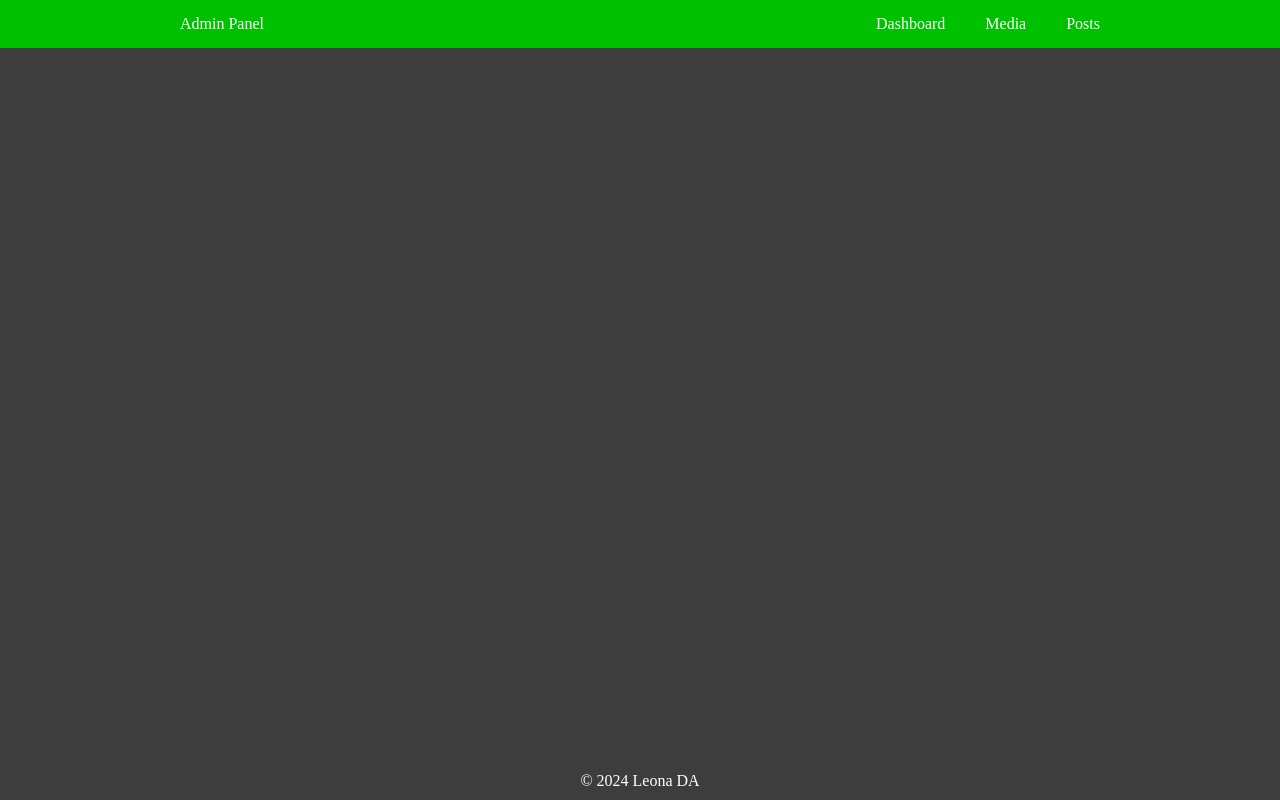
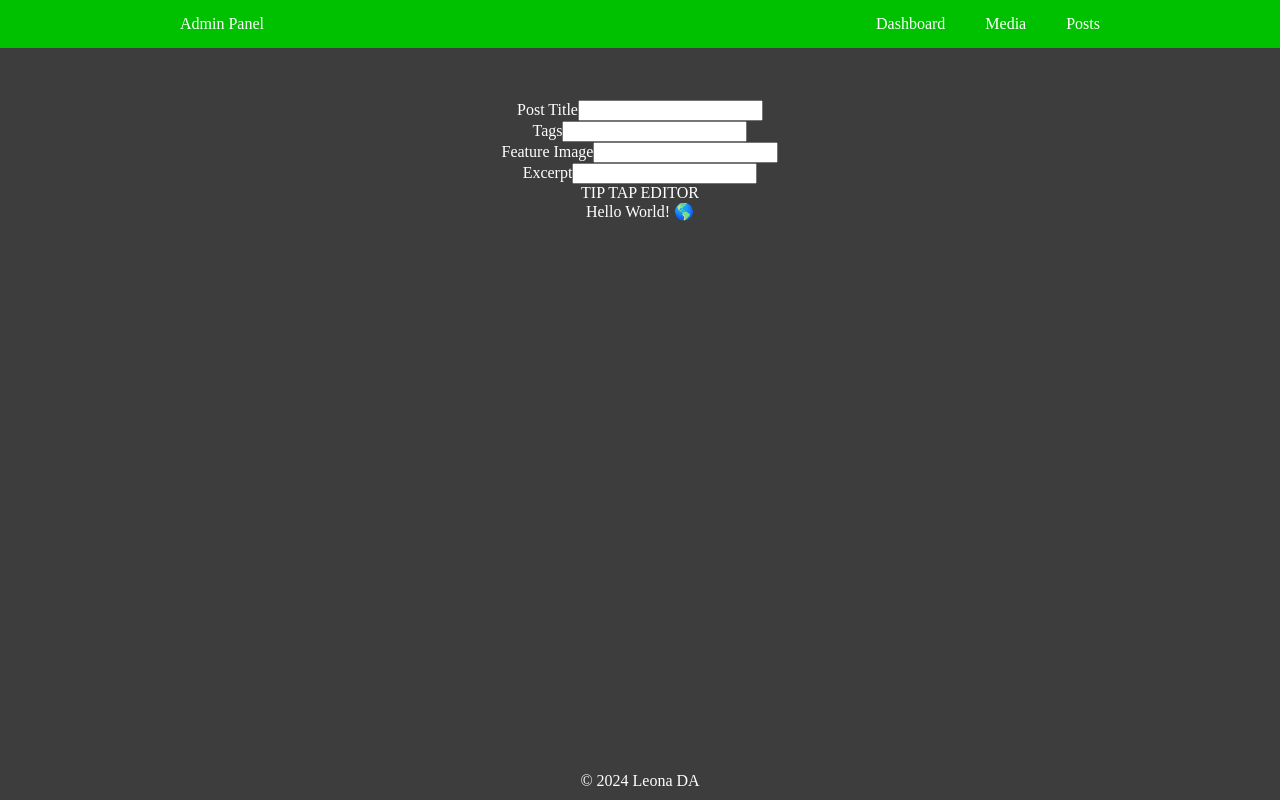
Before and after one commit to leo1025/Creative-Portfolio, a Next.js app: page /posts/newpost in a window 1280 px wide. Built offline with nearby package versions, Linux system fonts and the light colour scheme.

Commit message:
Got tiptap working

```diff
--- a/app/(admin)/layout.tsx
+++ b/app/(admin)/layout.tsx
@@ -1,6 +1,6 @@
 import AdminNavBar from '../../components/admin-navbar'
 import Legal from '../../components/legal'
-import '../../styling/globals.css'
+import '../globals.css'
 
 export const metadata = {
     title: 'Admin Panel',
@@ -12,9 +12,11 @@ export default function AdminLayout({
   }) {
     return (
       <html lang='en'>
-        <AdminNavBar />
-        {children}
-        <Legal />
+        <body>
+          <AdminNavBar />
+          {children}
+          <Legal />
+        </body>
       </html>
     )
   }
--- /dev/null
+++ b/app/(admin)/posts/newpost/Tiptap.js
@@ -0,0 +1,19 @@
+'use client'
+
+import { useEditor, EditorContent } from '@tiptap/react'
+import StarterKit from '@tiptap/starter-kit'
+
+const Tiptap = () => {
+  const editor = useEditor({
+    extensions: [
+      StarterKit,
+    ],
+    content: '<p>Hello World! 🌎️</p>',
+  })
+
+  return (
+    <EditorContent editor={editor} />
+  )
+}
+
+export default Tiptap
--- a/app/(admin)/posts/newpost/page.tsx
+++ b/app/(admin)/posts/newpost/page.tsx
@@ -1,5 +1,32 @@
+import Tiptap from './Tiptap'
+
 export default function Page() {
-    return <div className="container">
-        <h1>NEW POST</h1>
-    </div>
+    return (
+        <div className="container">
+            <div className="content">
+                <form action="">
+                    <div>
+                        <label>Post Title</label>
+                        <input type="text" />
+                    </div>
+                    <div>
+                        <label>Tags</label>
+                        <input type="text" />
+                    </div>
+                    <div>
+                        <label>Feature Image</label>
+                        <input type="text" />
+                    </div>
+                    <div>
+                        <label>Excerpt</label>
+                        <input type="text" />
+                    </div>
+                    <div>
+                        <label>TIP TAP EDITOR</label>
+                        <Tiptap />
+                    </div>
+                </form>
+            </div>
+        </div>
+    )
 }
--- a/app/(admin)/posts/page.tsx
+++ b/app/(admin)/posts/page.tsx
@@ -1,5 +1,5 @@
 import Link from 'next/link'
-import './postspages.css'
+import './postbrowser.css'
 
 interface BlogPost {
   id: number;
@@ -17,7 +17,7 @@ const blogPosts: BlogPost[] = [
 
 export default function Page() {
     return <div className="container">
-        <div className='post-browser'>
+        <div className='content'>
             <div className='topbar'>
                 <div className='p-10'>
                     <h1 className='float-left'>Post Browser</h1>
--- a/app/(admin)/posts/postspages.css
+++ b/app/(admin)/posts/postbrowser.css
@@ -1,8 +1,3 @@
-.post-browser {
-    margin-top: 75px;
-    padding: 25px;
-}
-
 .topbar {
     width: 100%;
     min-height: 0px;
--- a/app/(main)/page.tsx
+++ b/app/(main)/page.tsx
@@ -1,5 +1,7 @@
 export default function Page() {
     return <div>
-        <h1>HOME PAGE</h1>
+        <div className="content">
+            <h1>HOME PAGE</h1>
+        </div>
     </div>
 }
--- a/styling/globals.css
+++ b/app/globals.css
@@ -23,8 +23,9 @@ p, h1, h2, h3, h4, h5 {
     padding: 10px;
 }
 
-.m-auto {
-    height: auto;
+.content {
+    margin-top: 75px;
+    padding: 25px;
 }
 
 .float-left {
--- a/package.json
+++ b/package.json
@@ -12,6 +12,9 @@
   "author": "leona",
   "license": "ISC",
   "dependencies": {
+    "@tiptap/pm": "^2.1.13",
+    "@tiptap/react": "^2.1.13",
+    "@tiptap/starter-kit": "^2.1.13",
     "next": "^14.0.4",
     "next-auth": "^4.24.5",
     "react": "^18.2.0",
```
Also changed, not shown: app/(main)/layout.tsx (+6 -4 lines).
